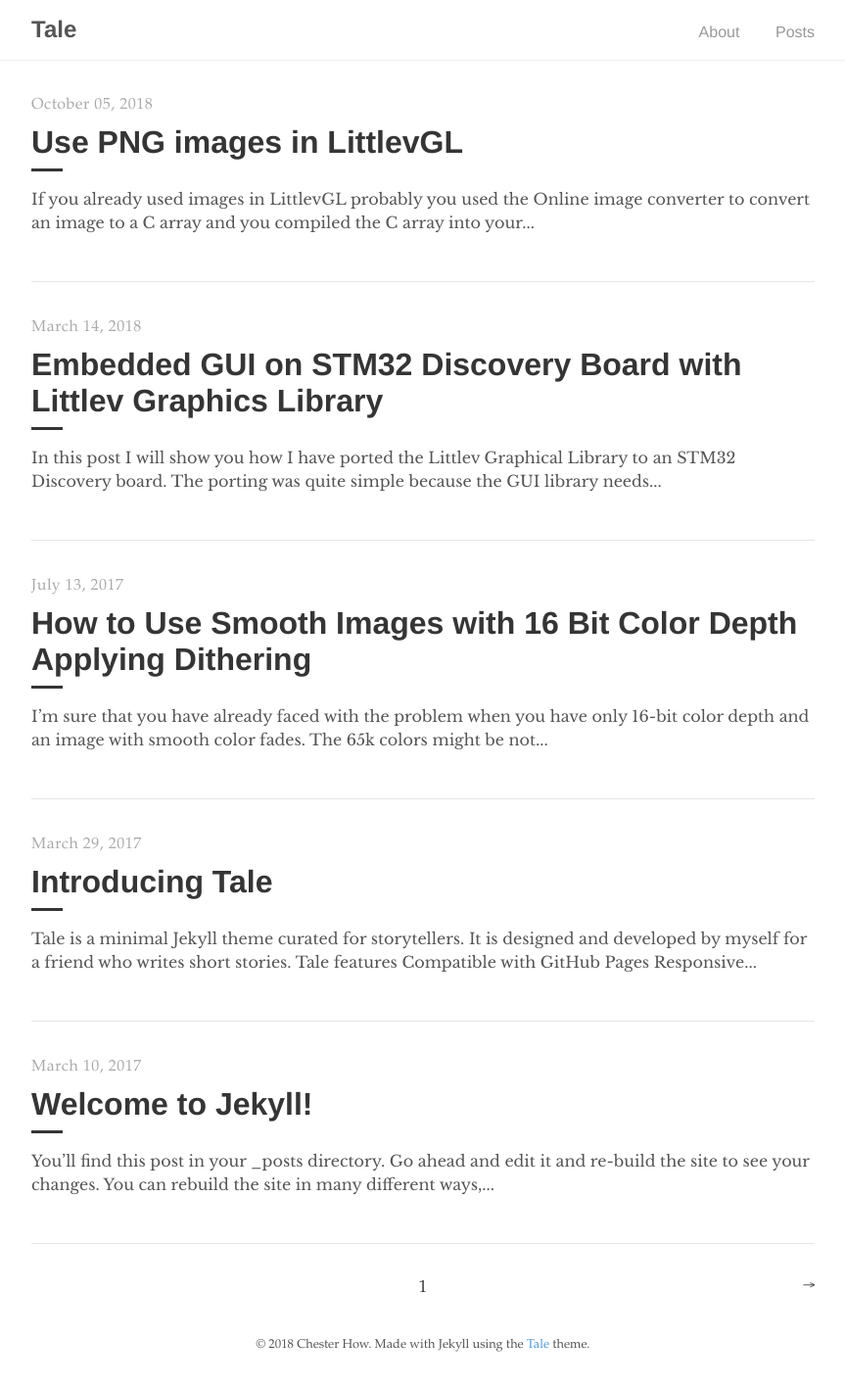
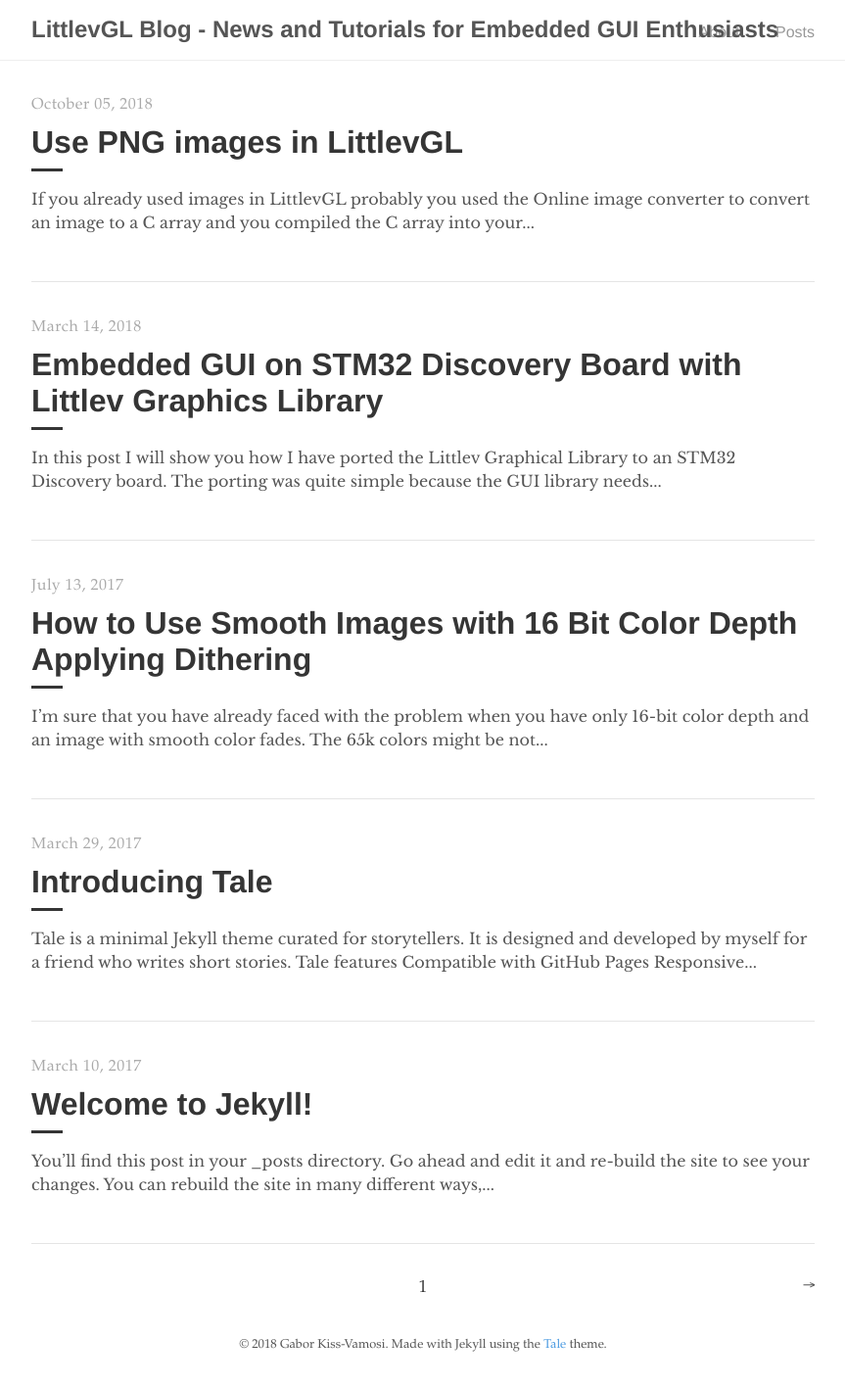
Before and after one commit to lvgl/blog, a Jekyll site: the page built from index.html, in a window 1280 px wide. Shown: the whole page at 98% size, without its empty margins (208-1071 px from the left). Built offline with Jekyll 4.4.1, drawn with Linux system fonts in a browser that asks for light colours; the list of posts is cut into pages by our own code.

Commit message:
Update _config.yml

```diff
--- a/_config.yml
+++ b/_config.yml
@@ -1,17 +1,14 @@
 # Site settings
-title:          Tale
-description:    "Minimal Jekyll theme for storytellers"
-#baseurl:        "/tale"
-#url:            "https://chesterhow.github.io"
+title:          LittlevGL Blog - News and Tutorials for Embedded GUI Enthusiasts
+description:    "Release notes of LittlevGL, Tutorials, Poring guides, Development board and microcontroller test, ideas, tips and tricks and more."
 
 # Google Analytics
-google_analytics: UA—XXXXXXXX-X
+google_analytics: UA—78811084-3
 
 # Author
 author:
-  name:         Chester How
-  url:          https://chester.how
-  email:        chesterhow@gmail.com
+  name:         Gabor Kiss-Vamosi
+  email:        kisvegabor@gmail.com
 
 # Build settings
 markdown:       kramdown
```
